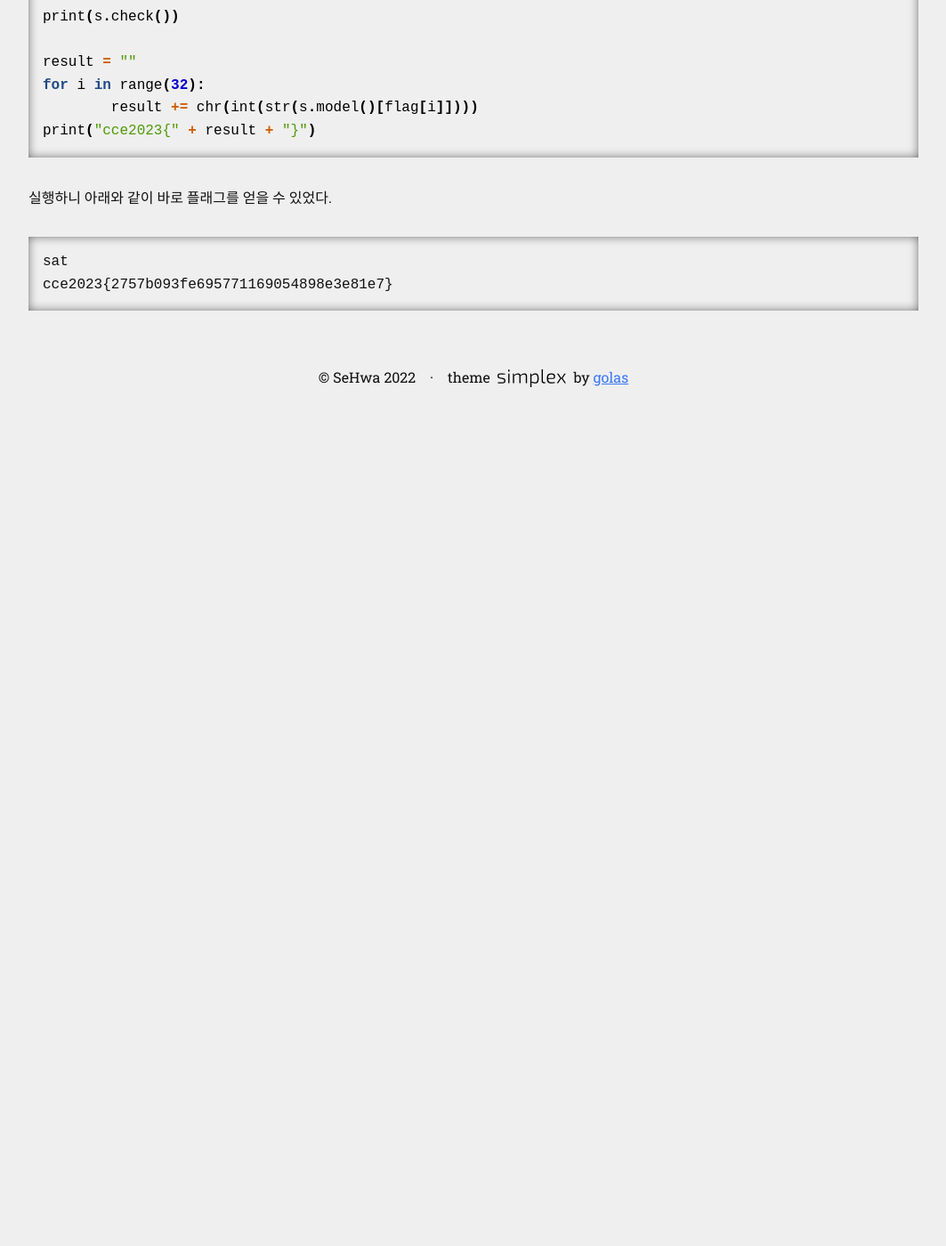
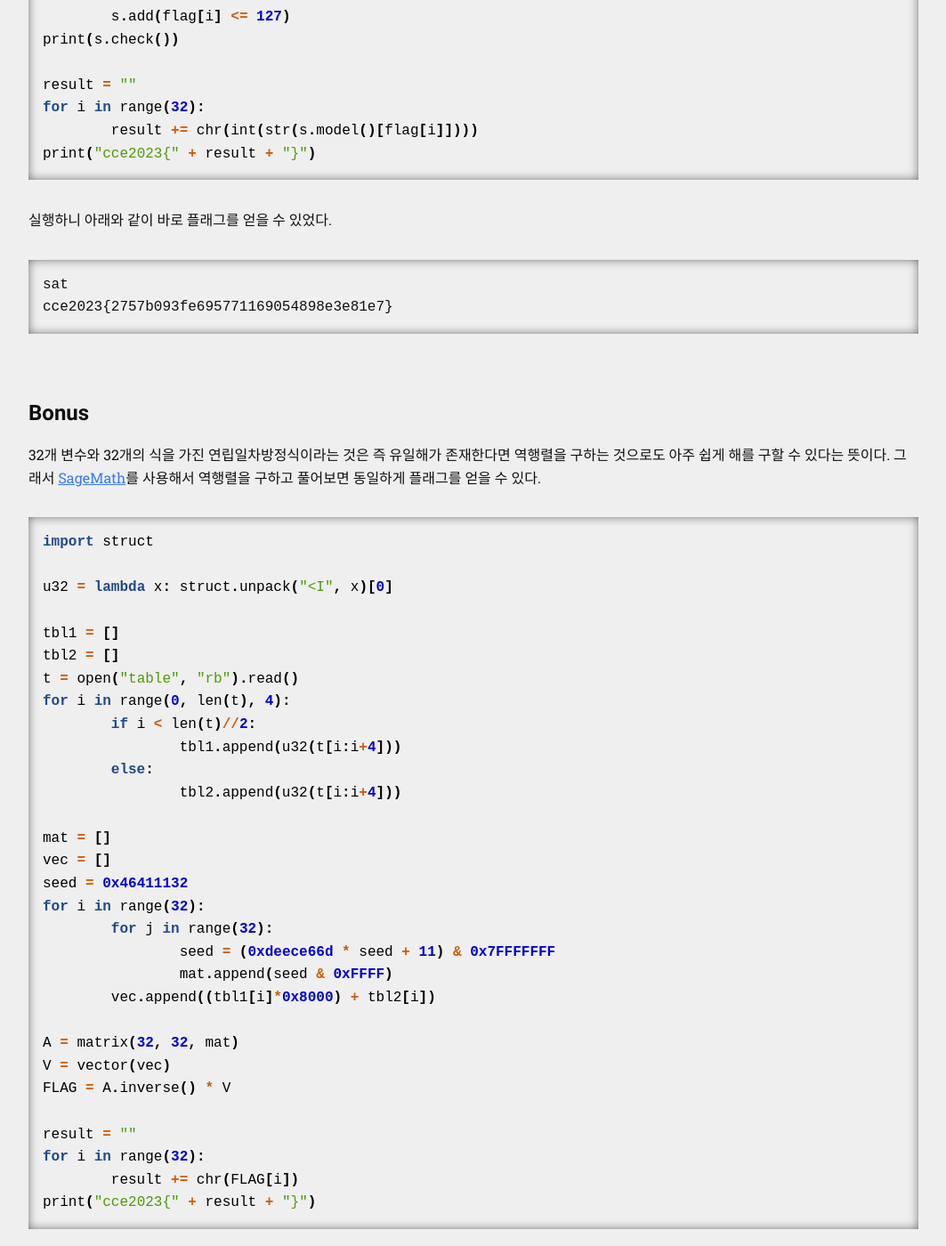
Before and after one commit to SeHwa/SeHwa.github.io, a Jekyll site: the page built from _posts/2023-06-15-cce-2023-two-steps-from-hells-gate-writeup.md, in a window 1280 px wide and 1400 px high, scrolled down 20841 px. Shown: the whole window at 89% size, without its empty margins (108-1171 px from the left). Built offline with Jekyll 4.4.1, drawn with Linux system fonts in a browser that asks for light colours; before the commit the page ends 21291 px from its top, so only the background shows below that.

Commit message:
Add some content to post 4

````diff
--- a/_posts/2023-06-15-cce-2023-two-steps-from-hells-gate-writeup.md
+++ b/_posts/2023-06-15-cce-2023-two-steps-from-hells-gate-writeup.md
@@ -592,3 +592,42 @@
 sat
 cce2023{2757b093fe695771169054898e3e81e7}
 ```
+
+<br>
+
+## Bonus
+
+32개 변수와 32개의 식을 가진 연립일차방정식이라는 것은 즉 유일해가 존재한다면 역행렬을 구하는 것으로도 아주 쉽게 해를 구할 수 있다는 뜻이다. 그래서 [SageMath](https://www.sagemath.org/)를 사용해서 역행렬을 구하고 풀어보면 동일하게 플래그를 얻을 수 있다.
+
+```python
+import struct
+
+u32 = lambda x: struct.unpack("<I", x)[0]
+
+tbl1 = []
+tbl2 = []
+t = open("table", "rb").read()
+for i in range(0, len(t), 4):
+        if i < len(t)//2:
+                tbl1.append(u32(t[i:i+4]))
+        else:
+                tbl2.append(u32(t[i:i+4]))
+
+mat = []
+vec = []
+seed = 0x46411132
+for i in range(32):
+        for j in range(32):
+                seed = (0xdeece66d * seed + 11) & 0x7FFFFFFF
+                mat.append(seed & 0xFFFF)
+        vec.append((tbl1[i]*0x8000) + tbl2[i])
+
+A = matrix(32, 32, mat)
+V = vector(vec)
+FLAG = A.inverse() * V
+
+result = ""
+for i in range(32):
+        result += chr(FLAG[i])
+print("cce2023{" + result + "}")
+```
````
